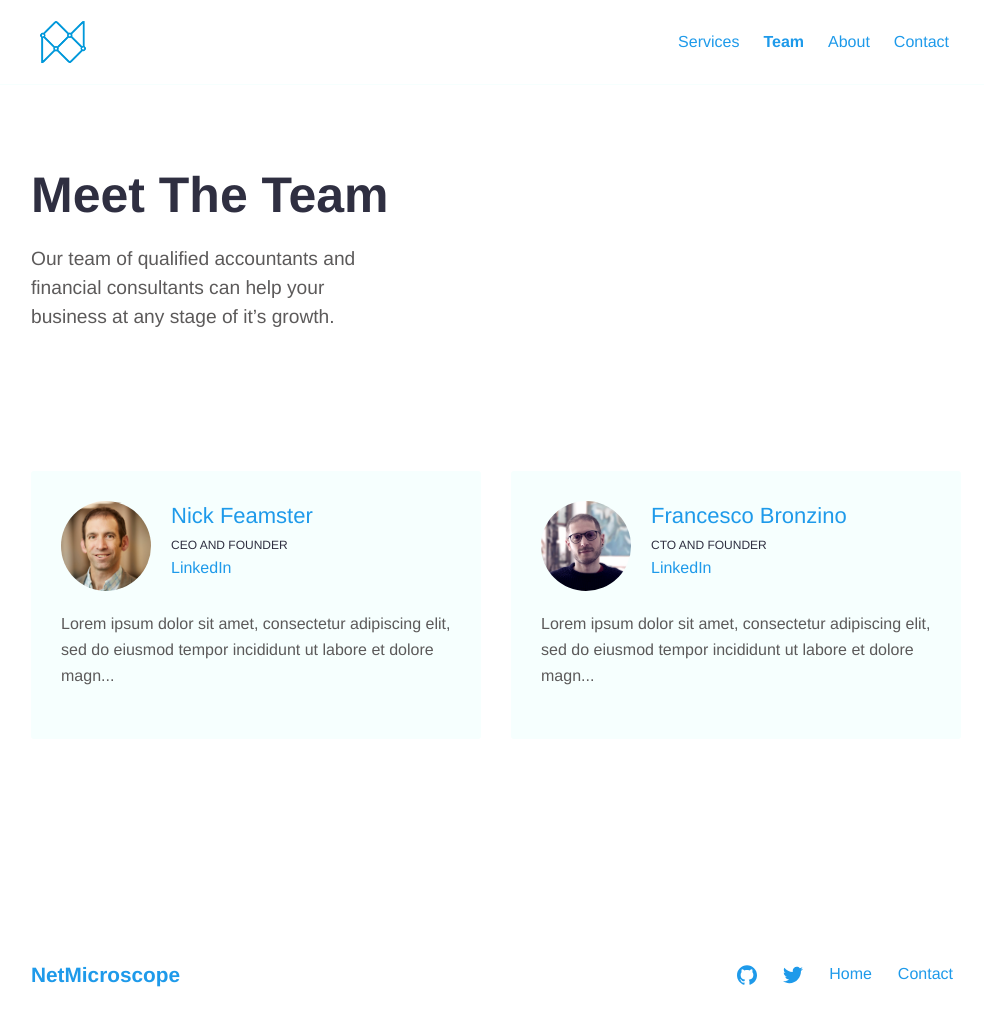
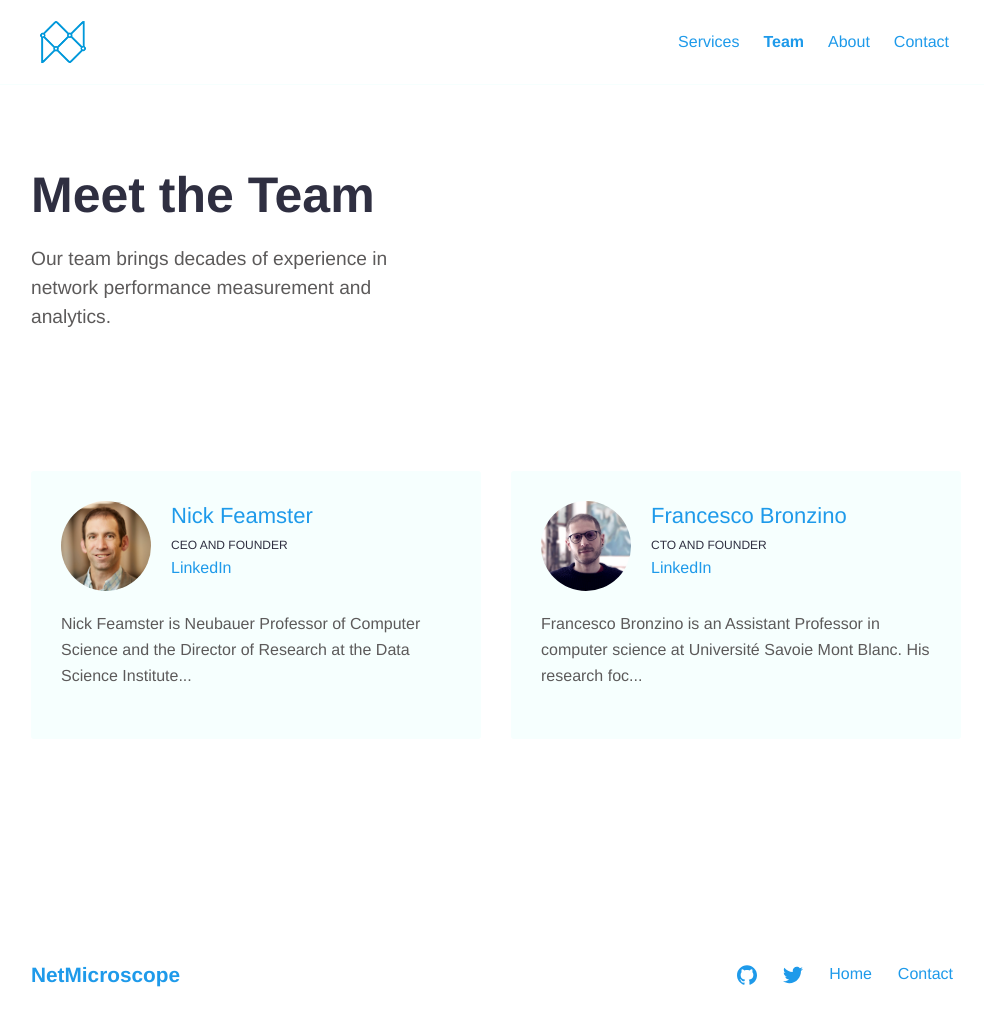
Before and after one commit to netmicroscope/netmicroscope.github.io, a Jekyll site: the page built from team.md, in a window 1280 px wide. Shown: the whole page, without its empty margins (144-1128 px from the left). Built offline with Jekyll 4.4.1, drawn with Linux system fonts in a browser that asks for light colours.

Commit message:
a bunch more cleanup

```diff
--- a/_team/francesco-bronzino.md
+++ b/_team/francesco-bronzino.md
@@ -4,9 +4,14 @@
 draft: false
 image: "images/team/francesco.jpg"
 jobtitle: "CTO and Founder"
-linkedinurl: "https://www.linkedin.com/example2"
+linkedinurl: "https://www.linkedin.com/in/fbronzino"
 promoted: true
 weight: 2
 ---
 
-Lorem ipsum dolor sit amet, consectetur adipiscing elit, sed do eiusmod tempor incididunt ut labore et dolore magna aliqua. Bibendum arcu vitae elementum curabitur vitae nunc sed. Tortor at risus viverra adipiscing at in.
+Francesco Bronzino is an Assistant Professor in computer science at Université
+Savoie Mont Blanc. His research focuses broadly on leveraging emergent
+technologies to engineer software systems designed to measure and improve
+network service performance. Before joining USMB, he was a Research Scientist at
+Nokia Bell Labs as well as a Post-Doc in the MiMove group at Inria, Paris. He
+obtained a Ph.D. from WINLAB at Rutgers University.
--- a/_team/nick-feamster.md
+++ b/_team/nick-feamster.md
@@ -4,12 +4,24 @@
 draft: false
 image: "images/team/nick.jpg"
 jobtitle: "CEO and Founder"
-linkedinurl: "https://www.linkedin.com/"
+linkedinurl: "https://www.linkedin.com/in/feamster/"
 promoted: true
 weight: 1
 layout: team
 ---
 
-Lorem ipsum dolor sit amet, consectetur adipiscing elit, sed do eiusmod tempor incididunt ut labore et dolore magna aliqua. Ut enim ad minim veniam, quis nostrud exercitation ullamco laboris nisi ut aliquip ex ea commodo consequat.
+Nick Feamster is Neubauer Professor of Computer Science and the Director of
+Research at the Data Science Institute (DSI) at the University of Chicago.
+Previously, he was a full professor in the Computer Science Department at
+Princeton University, where he directed the Center for Information Technology
+Policy (CITP); prior to Princeton, he was a full professor in the School of
+Computer Science at Georgia Tech.
 
-Duis aute irure dolor in reprehenderit in voluptate velit esse cillum dolore eu fugiat nulla pariatur. Excepteur sint occaecat cupidatat non proident, sunt in culpa qui officia deserunt mollit anim id est laborum.
+His research focuses on many aspects of computer networking and networked
+systems, with a focus on network operations, network security, and
+censorship-resistant communication systems. He received his Ph.D. in Computer
+science from MIT in 2005, and his S.B. and M.Eng. degrees in Electrical
+Engineering and Computer Science from MIT in 2000 and 2001, respectively. He
+was an early-stage employee at Looksmart (acquired by AltaVista), where he
+wrote the company's first web crawler; and at Damballa, where he helped design
+the company's first botnet-detection algorithm.
--- a/team.md
+++ b/team.md
@@ -7,6 +7,6 @@
 intro_image_hide_on_mobile: false
 ---
 
-# Meet The Team
+# Meet the Team
 
-Our team of qualified accountants and financial consultants can help your business at any stage of it's growth.
+Our team brings decades of experience in network performance measurement and analytics.
```
